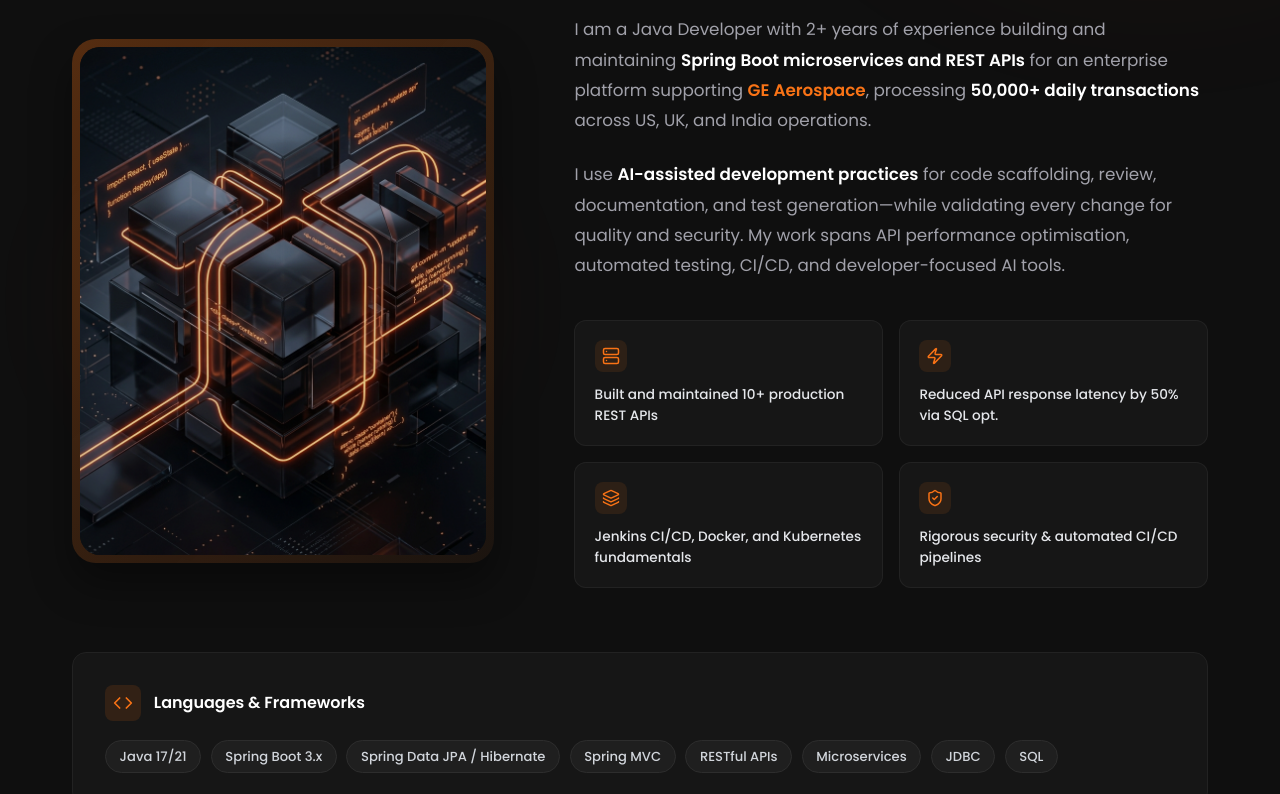
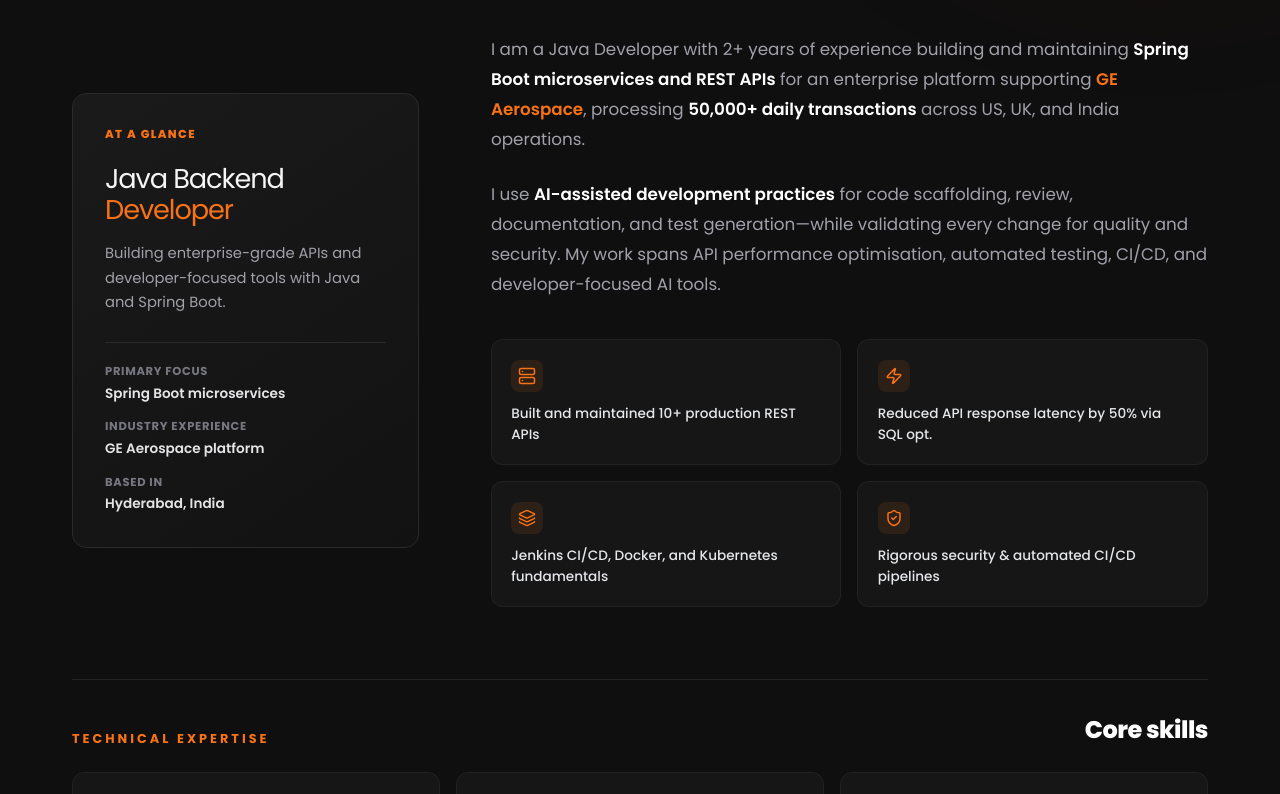
Before and after one commit to Chaitanya-Gidijala/chaitanya-tech-world-frontend, a React (Vite) app: page /portfolio in a window 1280 px wide. Shown: the part 1100-1894 px from the top of the page. Built offline with nearby package versions, Linux system fonts and the light colour scheme; no server answers; a web font is replaced by a local one.

Commit message:
refine portfolio about and skills sections

```diff
--- a/src/features/portfolio-v2/PortfolioV2Page.css
+++ b/src/features/portfolio-v2/PortfolioV2Page.css
@@ -435,7 +435,7 @@ html { scroll-behavior: smooth; }
 
 .portv2-section-header {
   text-align: center;
-  margin-bottom: 4rem;
+  margin-bottom: 3.5rem;
 }
 
 .portv2-section-label {
@@ -469,25 +469,25 @@ html { scroll-behavior: smooth; }
    SKILLS SECTION
    ========================================= */
 .portv2-skills-categories {
-  display: flex;
-  flex-direction: column;
-  gap: 2rem;
+  display: grid;
+  grid-template-columns: repeat(3, 1fr);
+  gap: 1rem;
 }
 
 .portv2-skill-cat {
   background: #161616;
   border: 1px solid #222;
-  border-radius: 14px;
-  padding: 2rem;
-  transition: border-color 0.3s;
+  border-radius: 12px;
+  padding: 1.5rem;
+  transition: border-color 0.25s, transform 0.25s;
 }
-.portv2-skill-cat:hover { border-color: #f97316; }
+.portv2-skill-cat:hover { border-color: rgba(249,115,22,0.65); transform: translateY(-3px); }
 
 .portv2-skill-cat-header {
   display: flex;
   align-items: center;
   gap: 0.8rem;
-  margin-bottom: 1.2rem;
+  margin-bottom: 1.1rem;
 }
 .portv2-skill-cat-icon {
   width: 36px; height: 36px;
@@ -499,24 +499,24 @@ html { scroll-behavior: smooth; }
   justify-content: center;
 }
 .portv2-skill-cat-name {
-  font-size: 1rem;
-  font-weight: 600;
+  font-size: 0.98rem;
+  font-weight: 700;
 }
 
 .portv2-skill-tags {
   display: flex;
   flex-wrap: wrap;
-  gap: 0.6rem;
+  gap: 0.45rem;
 }
 
 .portv2-skill-tag {
-  background: #1f1f1f;
-  border: 1px solid #2d2d2d;
-  color: #d1d5db;
-  font-size: 0.82rem;
-  font-weight: 500;
-  padding: 0.35rem 0.85rem;
-  border-radius: 20px;
+  background: #1b1b1b;
+  border: 1px solid #2b2b2b;
+  color: #c9c9ce;
+  font-size: 0.76rem;
+  font-weight: 600;
+  padding: 0.32rem 0.65rem;
+  border-radius: 6px;
   transition: all 0.25s;
   cursor: default;
 }
@@ -524,6 +524,23 @@ html { scroll-behavior: smooth; }
   border-color: #f97316;
   color: #f97316;
   background: rgba(249,115,22,0.06);
+}
+
+.portv2-skills-intro {
+  display: flex;
+  align-items: end;
+  justify-content: space-between;
+  gap: 1rem;
+  margin: 4.5rem 0 1.5rem;
+  padding-top: 2rem;
+  border-top: 1px solid #242424;
+}
+.portv2-skills-intro .portv2-section-label { margin: 0; }
+.portv2-skills-intro h3 {
+  margin: 0;
+  font-size: 1.5rem;
+  font-weight: 750;
+  letter-spacing: -0.02em;
 }
 
 /* =========================================
@@ -685,44 +702,55 @@ html { scroll-behavior: smooth; }
    ========================================= */
 .portv2-about-content {
   display: grid;
-  grid-template-columns: 1fr 1.5fr;
-  gap: 5rem;
+  grid-template-columns: minmax(270px, 0.75fr) minmax(0, 1.55fr);
+  gap: 4.5rem;
   align-items: center;
 }
 
-.portv2-about-image-wrapper {
-  position: relative;
-  border-radius: 24px;
-  padding: 8px;
-  background: linear-gradient(135deg, rgba(249,115,22,0.3) 0%, rgba(249,115,22,0.05) 100%);
-  box-shadow: 0 20px 40px rgba(0,0,0,0.4);
+.portv2-profile-panel {
+  padding: 2rem;
+  border: 1px solid #2a2a2a;
+  border-radius: 14px;
+  background: linear-gradient(145deg, #1a1a1a 0%, #121212 100%);
 }
-.portv2-about-image-inner {
-  position: relative;
-  border-radius: 20px;
-  overflow: hidden;
-  background: #111;
+.portv2-profile-panel-label {
+  display: block;
+  margin-bottom: 1.2rem;
+  color: #f97316;
+  font-size: 0.72rem;
+  font-weight: 800;
+  letter-spacing: 0.12em;
+  text-transform: uppercase;
 }
-.portv2-about-img {
-  width: 100%;
-  aspect-ratio: 4/5;
-  object-fit: cover;
-  display: block;
-  opacity: 0.9;
-  transition: transform 0.6s cubic-bezier(0.165, 0.84, 0.44, 1);
+.portv2-profile-panel h3 {
+  margin: 0;
+  color: #f5f5f5;
+  font-size: 1.7rem;
+  line-height: 1.15;
+  letter-spacing: -0.04em;
 }
-.portv2-about-image-wrapper:hover .portv2-about-img {
-  transform: scale(1.05);
+.portv2-profile-panel h3 span { color: #f97316; }
+.portv2-profile-panel > p {
+  margin: 1rem 0 1.75rem;
+  color: #a1a1aa;
+  font-size: 0.92rem;
+  line-height: 1.65;
 }
-.portv2-about-glow {
-  position: absolute;
-  top: 50%; left: 50%;
-  transform: translate(-50%, -50%);
-  width: 120%; height: 120%;
-  background: radial-gradient(circle at center, rgba(249,115,22,0.15) 0%, transparent 60%);
-  z-index: -1;
-  filter: blur(40px);
+.portv2-profile-list {
+  display: grid;
+  gap: 0.9rem;
+  padding-top: 1.25rem;
+  border-top: 1px solid #2a2a2a;
 }
+.portv2-profile-list div { display: grid; gap: 0.2rem; }
+.portv2-profile-list span {
+  color: #777780;
+  font-size: 0.72rem;
+  font-weight: 700;
+  letter-spacing: 0.06em;
+  text-transform: uppercase;
+}
+.portv2-profile-list strong { color: #e4e4e7; font-size: 0.85rem; font-weight: 600; }
 
 .portv2-about-text {
   display: flex;
@@ -1084,6 +1112,7 @@ html { scroll-behavior: smooth; }
   .portv2-role { font-size: 1.25rem; }
   .portv2-services-grid { grid-template-columns: 1fr 1fr; }
   .portv2-portfolio-grid { grid-template-columns: 1fr 1fr; }
+  .portv2-skills-categories { grid-template-columns: repeat(2, 1fr); }
 }
 
 /* =========================================
@@ -1120,6 +1149,7 @@ html { scroll-behavior: smooth; }
   .portv2-image-wrapper { width: 300px; height: 300px; }
   .portv2-services-grid { grid-template-columns: 1fr; }
   .portv2-portfolio-grid { grid-template-columns: 1fr; }
+  .portv2-skills-categories { grid-template-columns: 1fr; }
   .portv2-section { padding: 4rem 0; }
   .portv2-section-title { font-size: 2rem; }
   .portv2-form-row { grid-template-columns: 1fr; }
--- a/src/features/portfolio-v2/PortfolioV2Page.jsx
+++ b/src/features/portfolio-v2/PortfolioV2Page.jsx
@@ -184,18 +184,22 @@ const PortfolioV2Page = () => {
         {/* ================= ABOUT & SKILLS ================= */}
         <section id="about" className="portv2-section">
           <motion.div className="portv2-section-header" initial="hidden" whileInView="visible" viewport={{ once: true, amount: 0.1 }} variants={scrollFade}>
-            <span className="portv2-section-label">Discover</span>
+            <span className="portv2-section-label">Professional profile</span>
             <h2 className="portv2-section-title">About <span>Me</span></h2>
-            <p className="portv2-section-subtitle">A brief look at who I am and my core technical competencies.</p>
+            <p className="portv2-section-subtitle">Java backend engineer focused on reliable services, practical performance improvements, and clear engineering outcomes.</p>
           </motion.div>
 
           <div className="portv2-about-content">
-            <motion.div className="portv2-about-image-wrapper" initial="hidden" whileInView="visible" viewport={{ once: true, amount: 0.1 }} variants={scrollFade}>
-              <div className="portv2-about-glow"></div>
-              <div className="portv2-about-image-inner">
-                <img src="/portfolio-v2-about.png" alt="Tech Abstract" className="portv2-about-img" />
+            <motion.aside className="portv2-profile-panel" initial="hidden" whileInView="visible" viewport={{ once: true, amount: 0.1 }} variants={scrollFade}>
+              <span className="portv2-profile-panel-label">At a glance</span>
+              <h3>Java Backend<br/><span>Developer</span></h3>
+              <p>Building enterprise-grade APIs and developer-focused tools with Java and Spring Boot.</p>
+              <div className="portv2-profile-list">
+                <div><span>Primary focus</span><strong>Spring Boot microservices</strong></div>
+                <div><span>Industry experience</span><strong>GE Aerospace platform</strong></div>
+                <div><span>Based in</span><strong>Hyderabad, India</strong></div>
               </div>
-            </motion.div>
+            </motion.aside>
 
             <motion.div className="portv2-about-text" initial="hidden" whileInView="visible" viewport={{ once: true, amount: 0.1 }} variants={scrollFade}>
               <p>
@@ -226,7 +230,11 @@ const PortfolioV2Page = () => {
             </motion.div>
           </div>
 
-          <div className="portv2-skills-categories" style={{ marginTop: '4rem' }}>
+          <div className="portv2-skills-intro">
+            <span className="portv2-section-label">Technical expertise</span>
+            <h3>Core skills</h3>
+          </div>
+          <div className="portv2-skills-categories">
             <motion.div className="portv2-skill-cat" initial="hidden" whileInView="visible" viewport={{ once: true, amount: 0.1 }} variants={scrollFade}>
               <div className="portv2-skill-cat-header">
                 <div className="portv2-skill-cat-icon"><Code size={20}/></div>
```
